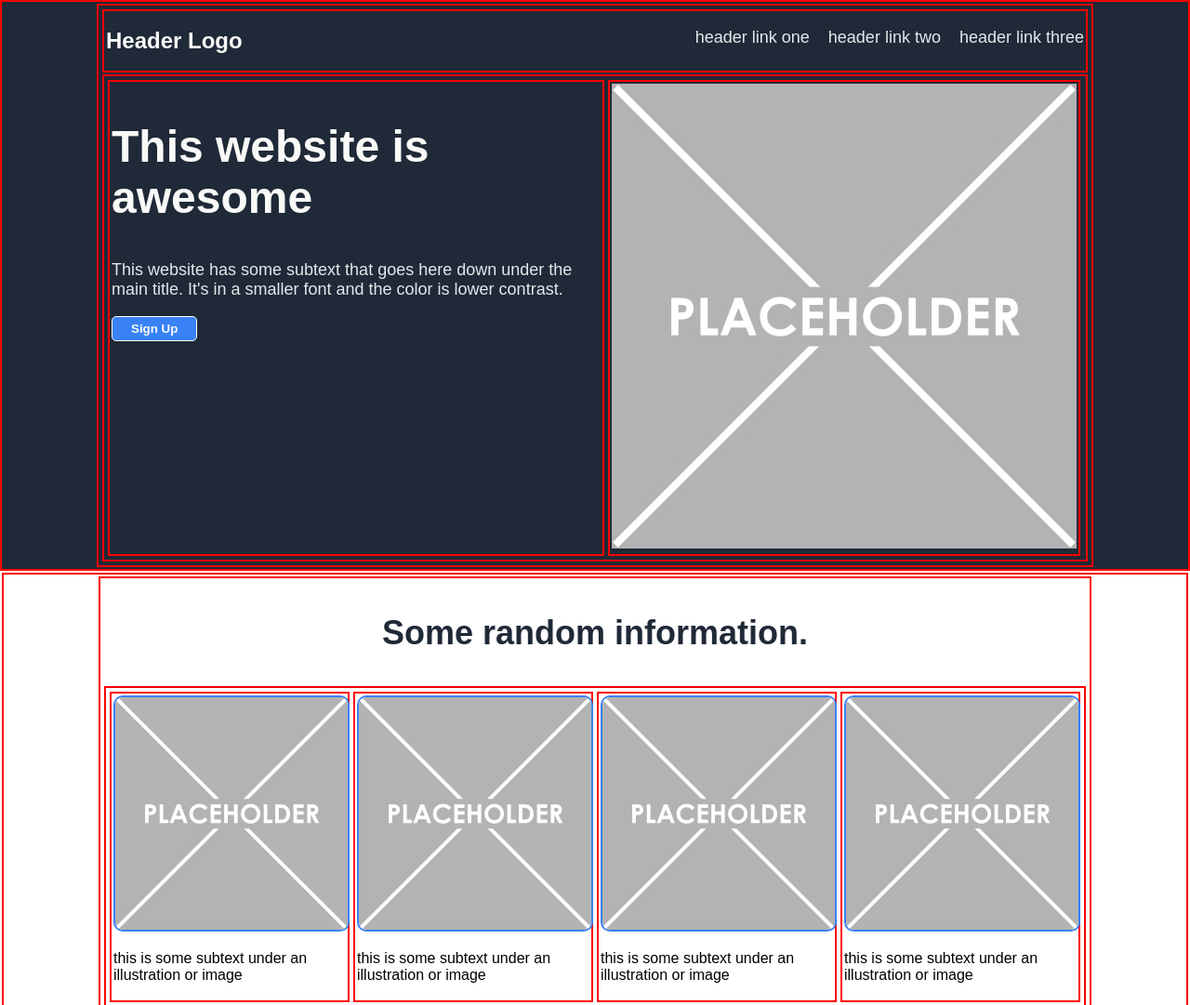
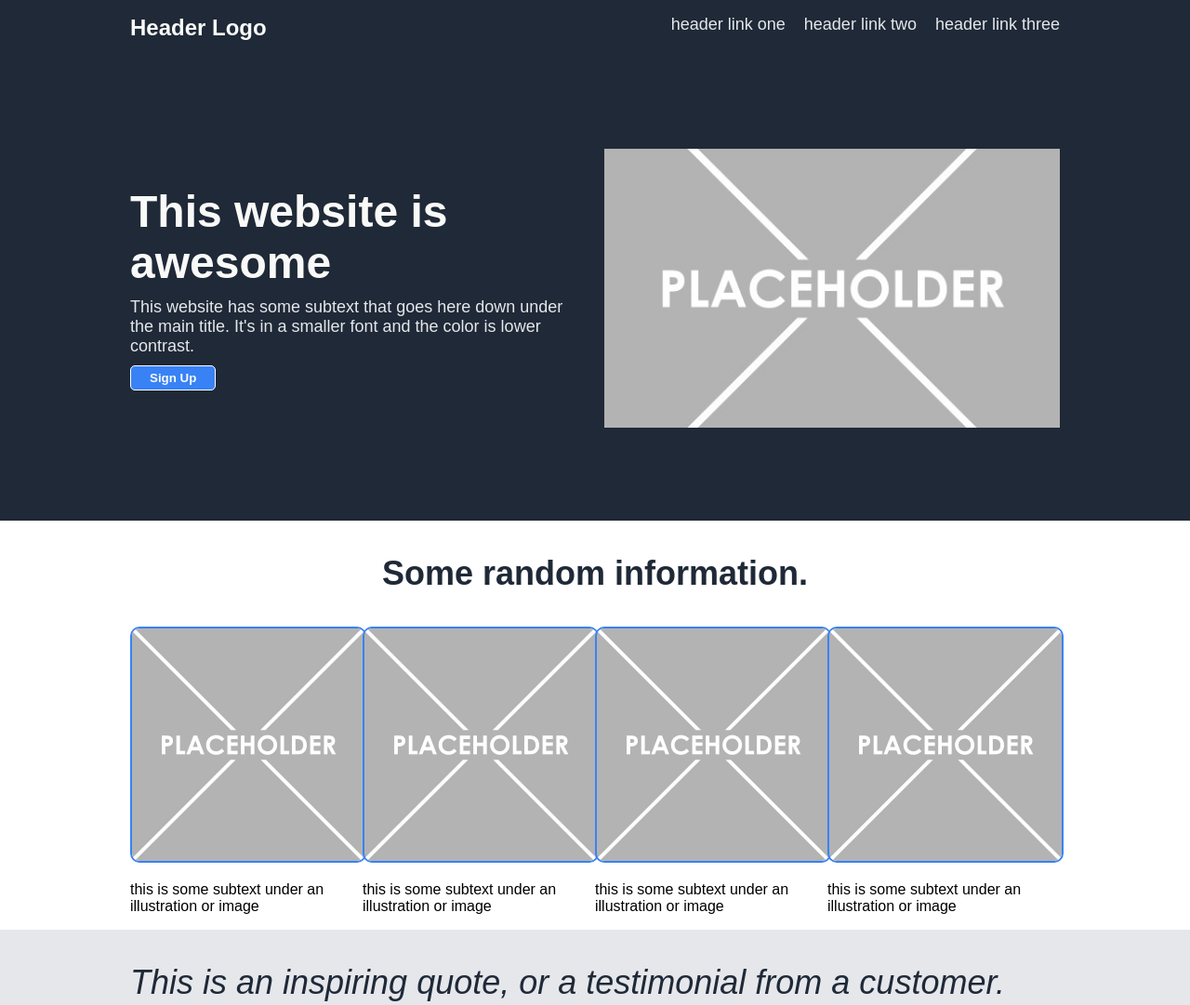
Before and after one commit to MattShrode/odin-landing-page, a plain HTML site: page index.html in a window 1280 px wide. Shown: the top 1081 px of the page at 93% size. Drawn offline with Linux system fonts and the light colour scheme.

Commit message:
Header Flex
Adjust header properties to position elements.

```diff
--- a/index.html
+++ b/index.html
@@ -23,7 +23,9 @@
                     <div class="header-content-text">
                         <h2 class="header-main-text">This website is awesome</h2>
                         <p class="header-secondary-text">This website has some subtext that goes here down under the main title. It's in a smaller font and the color is lower contrast.</p>
-                        <button class="header-button">Sign Up</button>
+                        <div class="header-button-container">
+                            <button class="header-button">Sign Up</button>
+                        </div>
                     </div>
                     <div class="header-image-container">
                         <img class="header-image" src="./img/placeholder.jpg" alt="Placeholder image">
--- a/style.css
+++ b/style.css
@@ -8,17 +8,25 @@ body {
     margin: 0;
 }
 
+.header, .information, .quote,
+.action, .footer {
+    display: flex;
+    flex-direction: column;
+    align-items: center;
+}
+
 .header-container, .information-container,
 .quote-container, .action-container {
     margin: 0 100px;
+    max-width: 1000px;
 }
-
+/*
 div {
     margin: 2px;
     padding: 2px;
     border: 2px solid red;
 }
-
+*/
 
 
 /* Header */
@@ -53,21 +61,37 @@ a:link, a:visited, a:hover, a:active {
 
 .header-content {
     display: flex;
+    gap: 20px;
+
+    margin: 100px 0;
 }
 
 .header-content-text {
     width: 50%;
+    height: 300px;
+
+    display: flex;
+    flex-direction: column;
+    justify-content: center;
+    gap: 10px;
+
 }
 
 .header-main-text {
     font-size: 48px;
     font-weight: 900;
     color: #F9FAF8;
+
+    padding: 0;
+    margin: 0;
 }
 
 .header-secondary-text {
     font-size: 18px;
     color: #E5E7EB;
+
+    padding: 0;
+    margin: 0;
 }
 
 .header-button {
@@ -82,13 +106,17 @@ a:link, a:visited, a:hover, a:active {
 }
 
 .header-image-container {
-    max-width: 50%;
+    height: 300px;
+    width: 50%;
+
+    display: flex;
+    justify-content: center;
 }
 
 .header-image {
     width: 100%;
-    height: auto;
-    object-fit: contain;
+    height: 100%;
+    object-fit: cover;
 }
 
 /* Information Block */
@@ -140,6 +168,8 @@ a:link, a:visited, a:hover, a:active {
 .action-container {
     background-color: #3882F6;
 
+    border-radius: 5px;
+
     display: flex;
     justify-content: space-around;
 }
```
